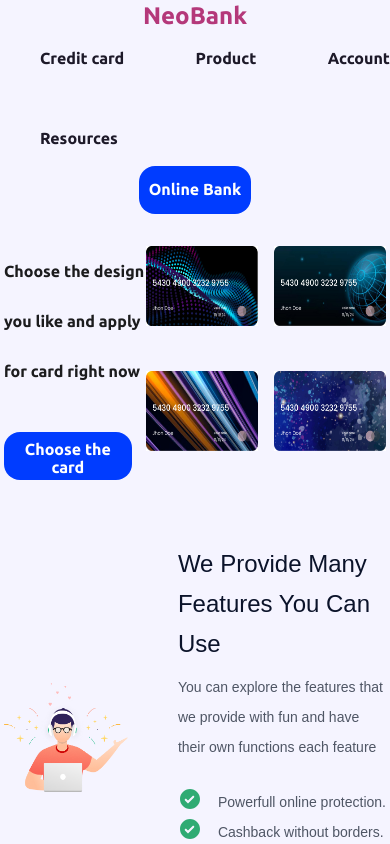
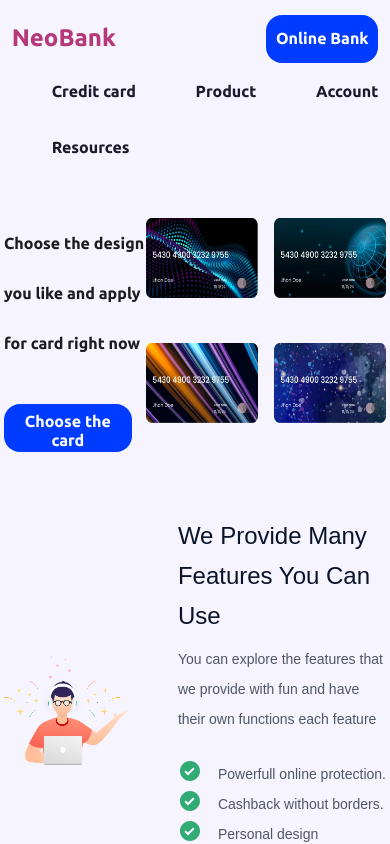
Before and after one commit to Schneegestober1/neo-bank, a React (Vite) app: page / in a window 390 px wide. Shown: the top 844 px of the page. Built offline with nearby package versions, Linux system fonts and the light colour scheme.

Commit message:
хэдер был подпрален

```diff
--- a/src/components/CurrencyRate/currency-rate.module.scss
+++ b/src/components/CurrencyRate/currency-rate.module.scss
@@ -4,6 +4,7 @@
 .exchangeRate {
   padding-left: calc(50% - 580px);
   padding-right: calc(50% - 580px);
+  margin-top: 3rem;
 }
 
 .header {
--- a/src/components/Header/header.module.scss
+++ b/src/components/Header/header.module.scss
@@ -11,6 +11,10 @@
   margin-top: 3px;
 }
 
+.nav {
+  order: 2;
+}
+
 .logo {
   font-weight: 700;
   font-size: 1.5rem;
@@ -18,6 +22,7 @@
   line-height: 112%;
   color: $logo-color;
   cursor: pointer;
+  order: 1;
 }
 
 .menuLink {
@@ -33,6 +38,7 @@
   height: 3.125rem;
   letter-spacing: 2%;
   line-height: 112%;
+  order: 3;
 }
 
 .menu {
@@ -53,10 +59,22 @@
   .header {
     display: flex;
     align-items: center;
-    flex-direction: column;
+    padding: 3%;
   }
+  .menu {
+  display: flex;
+  gap: 2rem;
+}
+  .logo {
+  order: 1;
+}
+.nav {
+  order: 3;
+}
+
   .button {
     width: 7rem;
     height: 3rem;
+    order: 2;
   }
 }
```
